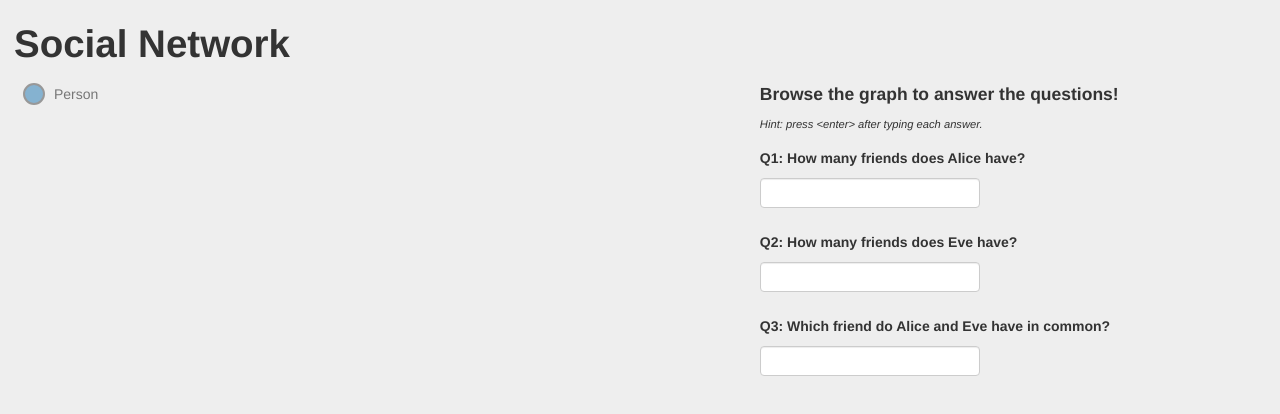
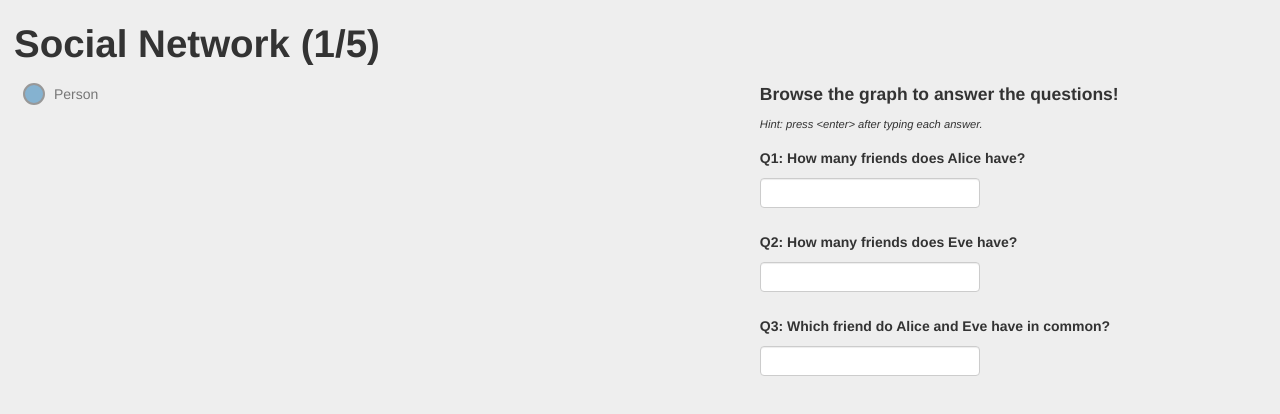
Before and after one commit to dmontag/graph-game, a plain HTML site: page index.html in a window 1280 px wide. Drawn offline with Linux system fonts and the light colour scheme.

Commit message:
Added problem progress number

```diff
--- a/index.html
+++ b/index.html
@@ -117,7 +117,7 @@ function renderLevels(levels, settings) {
         .append("div")
             .attr("class", "span12")
             .append("h1")
-                .text(function(d) { return d.name; });
+                .text(function(d, i) { return d.name + " (" + (i+1) + "/" + levels.length + ")"; });
     var contentRow = levelDiv.append("div")
         .attr("class", "row-fluid");
     contentRow.append("div")
```
